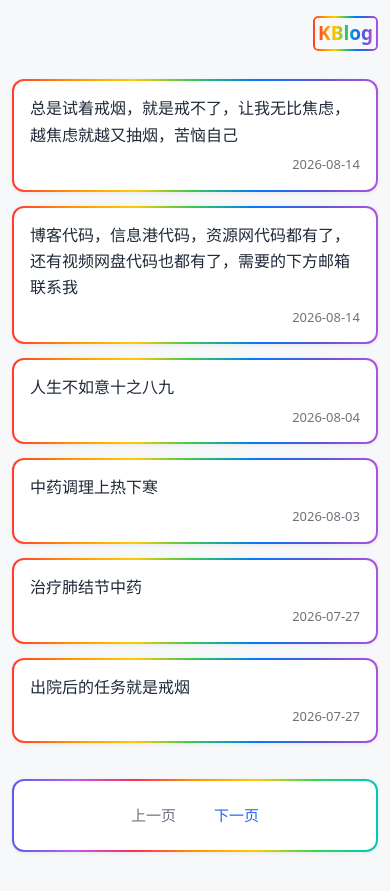
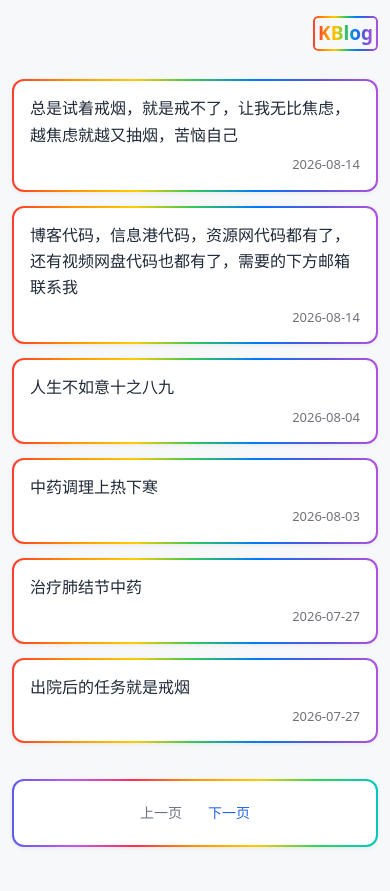
Before and after one commit to JTSTV/Jtstv.github.io, a Jekyll site: the page built from index.html, in a window 390 px wide. Shown: the top 891 px of the page. Built offline with Jekyll 4.4.1, drawn with Linux system fonts in a browser that asks for light colours; the list of posts is cut into pages by our own code.

Commit message:
更新 index.html

```diff
--- a/index.html
+++ b/index.html
@@ -35,6 +35,7 @@
 .post-date-text{font-size:13px;color:#71717a;text-align:right;display:block}
 .pagination{margin-top:36px;padding:2px;background:linear-gradient(90deg,#5e5ce6,#bf5af2,#ff2d55,#ff9500,#ffcc00,#2cd75a,#00c7be);border-radius:12px;box-shadow:0 1px 4px rgba(0,0,0,.07);overflow-x:auto}
 .pagination-inner{background:#fff;border-radius:10px;padding:16px 20px;display:flex;gap:10px;justify-content:center;align-items:center;flex-wrap:nowrap}
+.pagination-email{font-size:13px;color:#71717a;padding:0 8px}
 .pagination::-webkit-scrollbar{height:4px}
 .pagination::-webkit-scrollbar-thumb{background:#ccc;border-radius:2px}
 .pagination a,.pagination span{padding:8px 14px;border-radius:8px;font-size:15px;text-decoration:none;white-space:nowrap}
@@ -44,7 +45,9 @@
 body{padding:16px 12px}
 .inner-card{padding:14px 16px}
 .post-title-text{font-size:16px}
-.pagination-inner{padding:14px 16px}
+.pagination-inner{padding:14px 12px;gap:6px}
+.pagination-email{font-size:12px;padding:0 4px}
+.pagination a,.pagination span{padding:6px 10px;font-size:14px}
 }
 </style>
 </head>
@@ -81,6 +84,11 @@
 {% else %}
 <span>上一页</span>
 {% endif %}
+
+{% if site.email %}
+<div class="pagination-email">{{ site.email }}</div>
+{% endif %}
+
 {% if paginator.next_page %}
 <a href="{{ paginator.next_page_path }}">下一页</a>
 {% else %}
```
